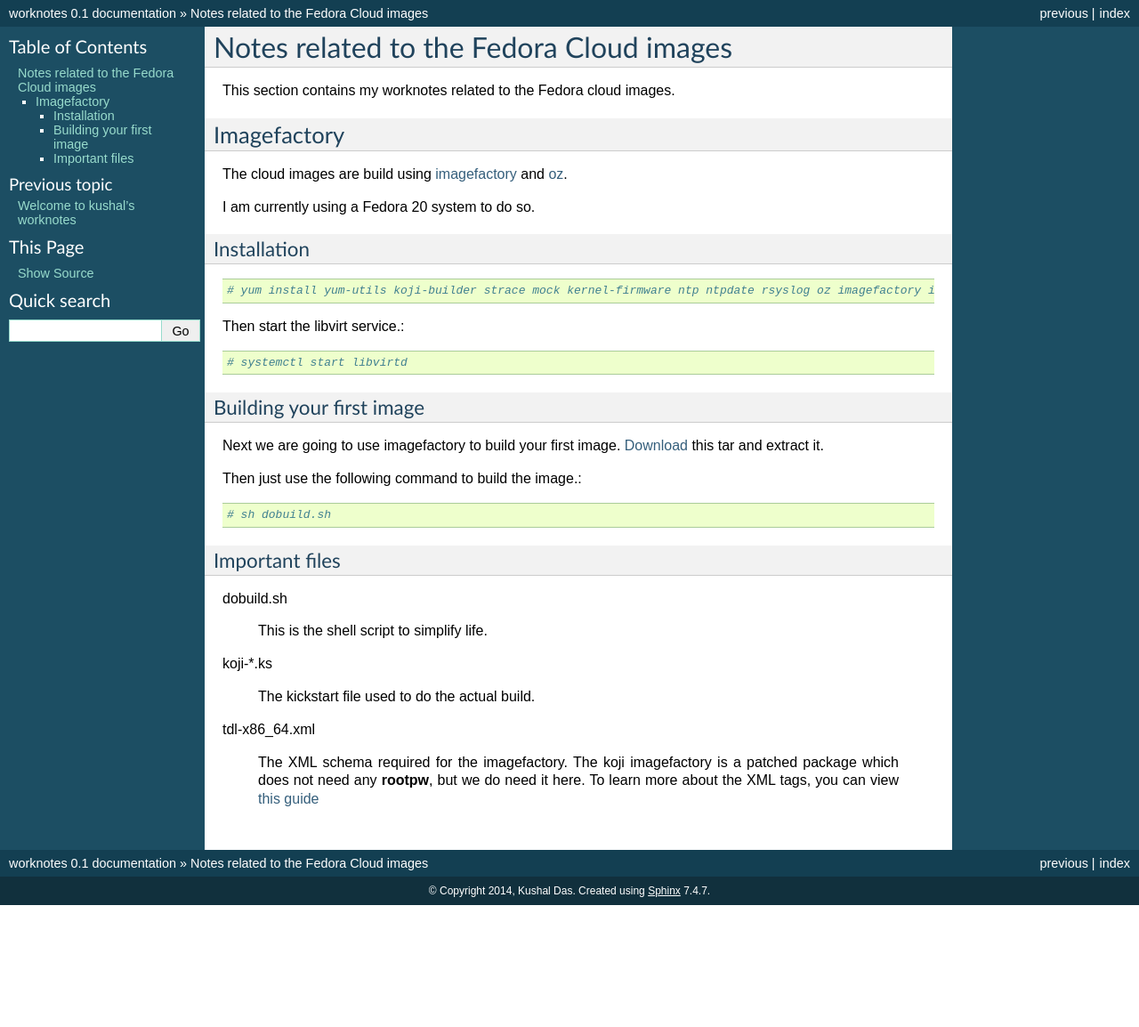
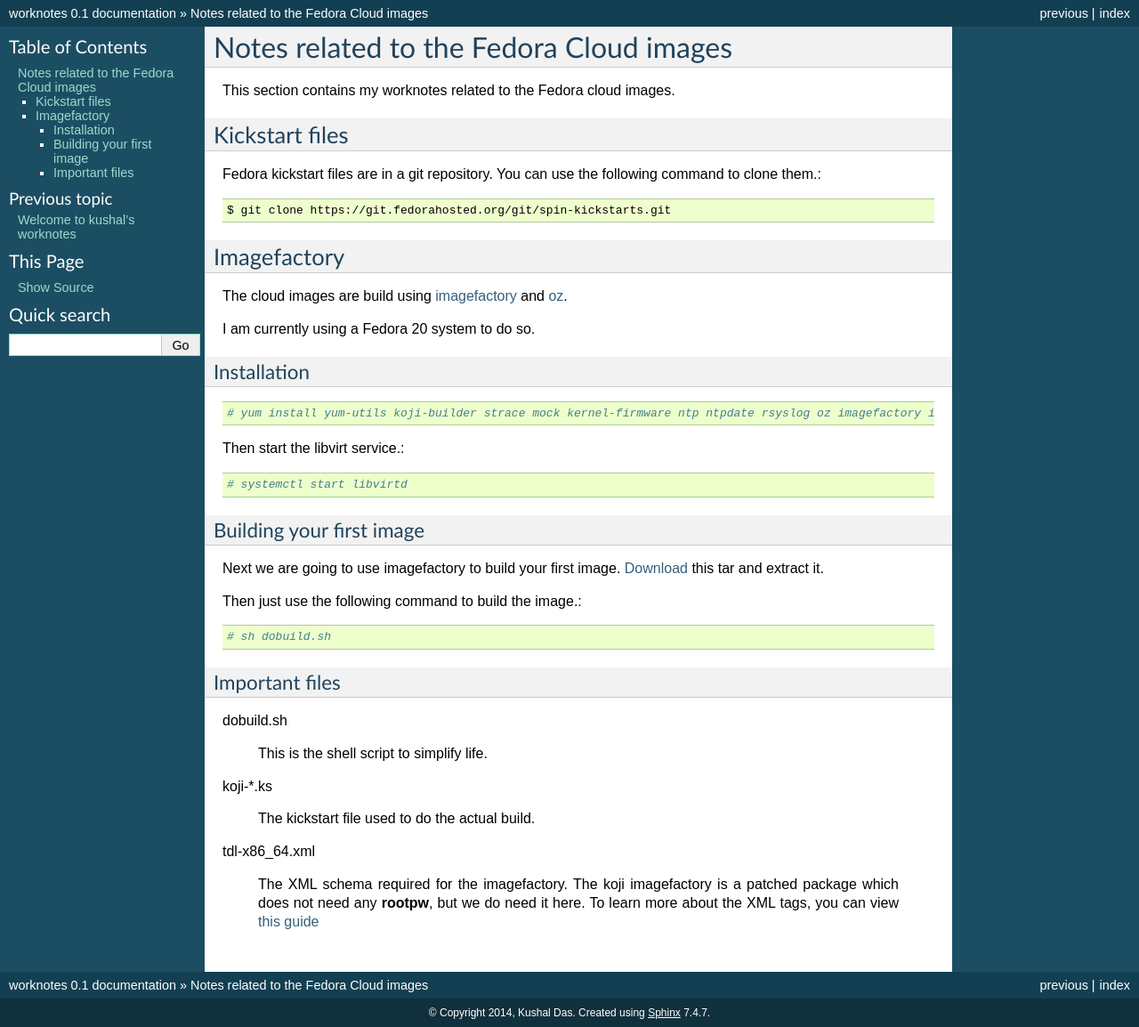
Before and after one commit to kushaldas/worknotes, a Sphinx documentation site: the page built from docs/cloudimages.rst, in a window 1280 px wide. Shown: the whole page at 89% size. Built offline with Sphinx 7.4.7, drawn with Linux system fonts in a browser that asks for light colours; before the commit the page ends 1017 px from its top, so only the background shows below that.

Commit message:
Adds kickstart file repo location.

```diff
--- a/docs/cloudimages.rst
+++ b/docs/cloudimages.rst
@@ -2,6 +2,13 @@
 =========================================
 
 This section contains my worknotes related to the Fedora cloud images.
+
+Kickstart files
+---------------
+
+Fedora kickstart files are in a git repository. You can use the following command to clone them.::
+
+    $ git clone https://git.fedorahosted.org/git/spin-kickstarts.git
 
 
 Imagefactory
```
